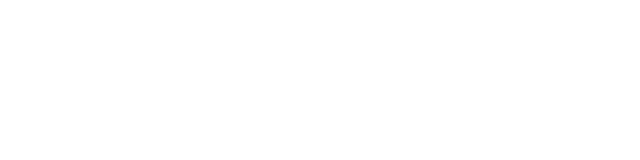
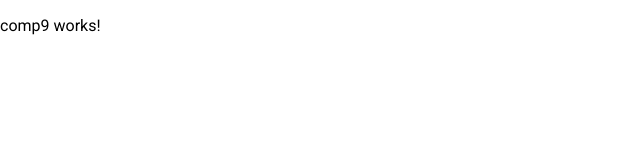
Before and after one commit to junkbin/junk4, an Angular app: page /comp9 in a window 1280 px wide. Before the commit this address led to /. Shown: the top 160 px of the page, without its empty margins (0-640 px from the left). Built offline with nearby package versions, Linux system fonts and the light colour scheme.

Commit message:
component 9

```diff
--- a/src/app/app-routing.module.ts
+++ b/src/app/app-routing.module.ts
@@ -8,6 +8,7 @@
 import { Comp6Component } from './comp6/comp6.component';
 import { Comp7Component } from './comp7/comp7.component';
 import { Comp8Component } from './comp8/comp8.component';
+import { Comp9Component } from './comp9/comp9.component';
 
 const routes: Routes = [
   {path: 'comp1', component: Comp1Component},
@@ -18,6 +19,7 @@
   {path: 'comp6', component: Comp6Component},
   {path: 'comp7', component: Comp7Component},
   {path: 'comp8', component: Comp8Component},
+  {path: 'comp9', component: Comp9Component},
   {path: '', component: Comp8Component},
 ];
 
@@ -36,5 +38,6 @@
     Comp5Component,
     Comp6Component,
     Comp7Component,
-    Comp8Component
+    Comp8Component,
+    Comp9Component
 ];
--- /dev/null
+++ b/src/app/comp9/comp9.component.html
@@ -0,0 +1,3 @@
+<p>
+  comp9 works!
+</p>
--- /dev/null
+++ b/src/app/comp9/comp9.component.ts
@@ -0,0 +1,15 @@
+import { Component, OnInit } from '@angular/core';
+
+@Component({
+  selector: 'app-comp9',
+  templateUrl: './comp9.component.html',
+  styleUrls: ['./comp9.component.css']
+})
+export class Comp9Component implements OnInit {
+
+  constructor() { }
+
+  ngOnInit() {
+  }
+
+}
```
Also changed, not shown: src/app/comp9/comp9.component.css (added).
